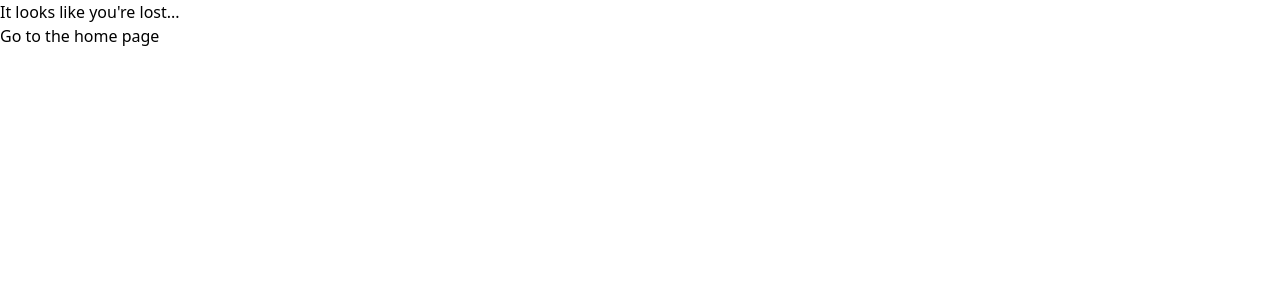
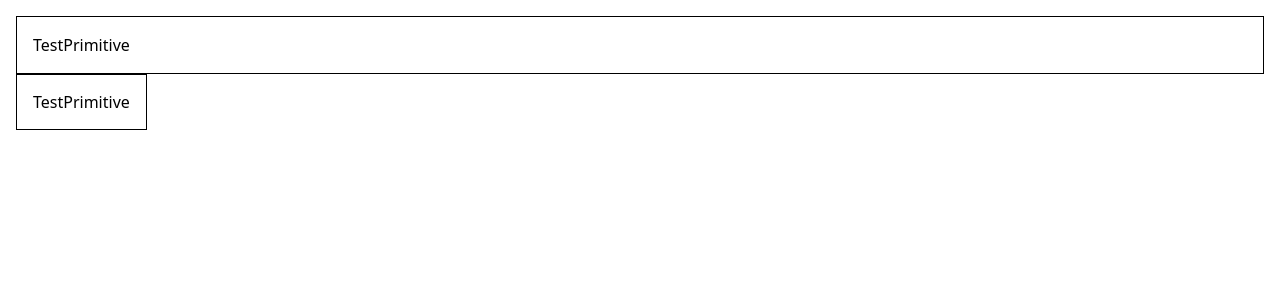
Before and after one commit to yanggeorge/viteproject, a React (Vite) app: page /TestPrimitive in a window 1280 px wide. Shown: the top 300 px of the page. Built offline with nearby package versions, Linux system fonts and the light colour scheme.

Commit message:
Primitive

```diff
--- a/package.json
+++ b/package.json
@@ -28,6 +28,7 @@
     "bootstrap": "^5.3.3",
     "jquery": "^3.7.1",
     "owl.carousel": "^2.3.4",
+    "radix-ui": "^1.1.3",
     "react": "^19.0.0",
     "react-dom": "^19.0.0",
     "react-icons": "^5.5.0",
--- a/src/App.tsx
+++ b/src/App.tsx
@@ -9,6 +9,7 @@ import Navigation from './pages/hep/Navigation';
 import TestForm from './pages/examples/TestForm';
 import TestComposeRefs from './pages/radix/TestComposeRefs';
 import TestSlot from './pages/radix/TestSlot';
+import TestPrimitive from './pages/radix/TestPrimitive';
 
 function Home() {
   return (
@@ -41,6 +42,9 @@ function Home() {
         <li>
           <Link to="/TestSlot">TestSlot</Link>
         </li>
+        <li>
+          <Link to="/TestPrimitive">TestPrimitive</Link>
+        </li>
       </ul>
     </div>
   );
@@ -57,6 +61,7 @@ const routes: RouteObject[] = [
   { path: '/TestForm', element: <TestForm /> },
   { path: '/TestComposeRefs', element: <TestComposeRefs /> },
   { path: '/TestSlot', element: <TestSlot /> },
+  { path: '/TestPrimitive', element: <TestPrimitive /> },
   { path: '*', element: <NoMatch /> },
 ];
 
--- /dev/null
+++ b/src/pages/radix/TestPrimitive.tsx
@@ -0,0 +1,16 @@
+import { Primitive } from '@radix-ui/react-primitive';
+
+const TestPrimitive = () => {
+  return (
+    <>
+      <Primitive.div>
+        <div className="border p-4 m-4">TestPrimitive</div>
+      </Primitive.div>
+      <Primitive.div asChild>
+        <span className="border p-4 m-4">TestPrimitive</span>
+      </Primitive.div>
+    </>
+  );
+};
+
+export default TestPrimitive;
--- a/src/pages/radix/TestSlot.tsx
+++ b/src/pages/radix/TestSlot.tsx
@@ -47,7 +47,11 @@ export default function TestSlot() {
         </a>
       </Button2>
 
-      <Button2 asChild={false} leftElement={<span>Slottable</span>} rightElement={<span>asChild=false</span>}>
+      <Button2
+        asChild={false}
+        leftElement={<span>Left element "Slottable"</span>}
+        rightElement={<span> right element "asChild=false"</span>}
+      >
         <a href="/contact" className="border bg-blue-50">
           Contact
         </a>
```
Also changed, not shown: 2 other files (tests, documents, lock files or other folders).
